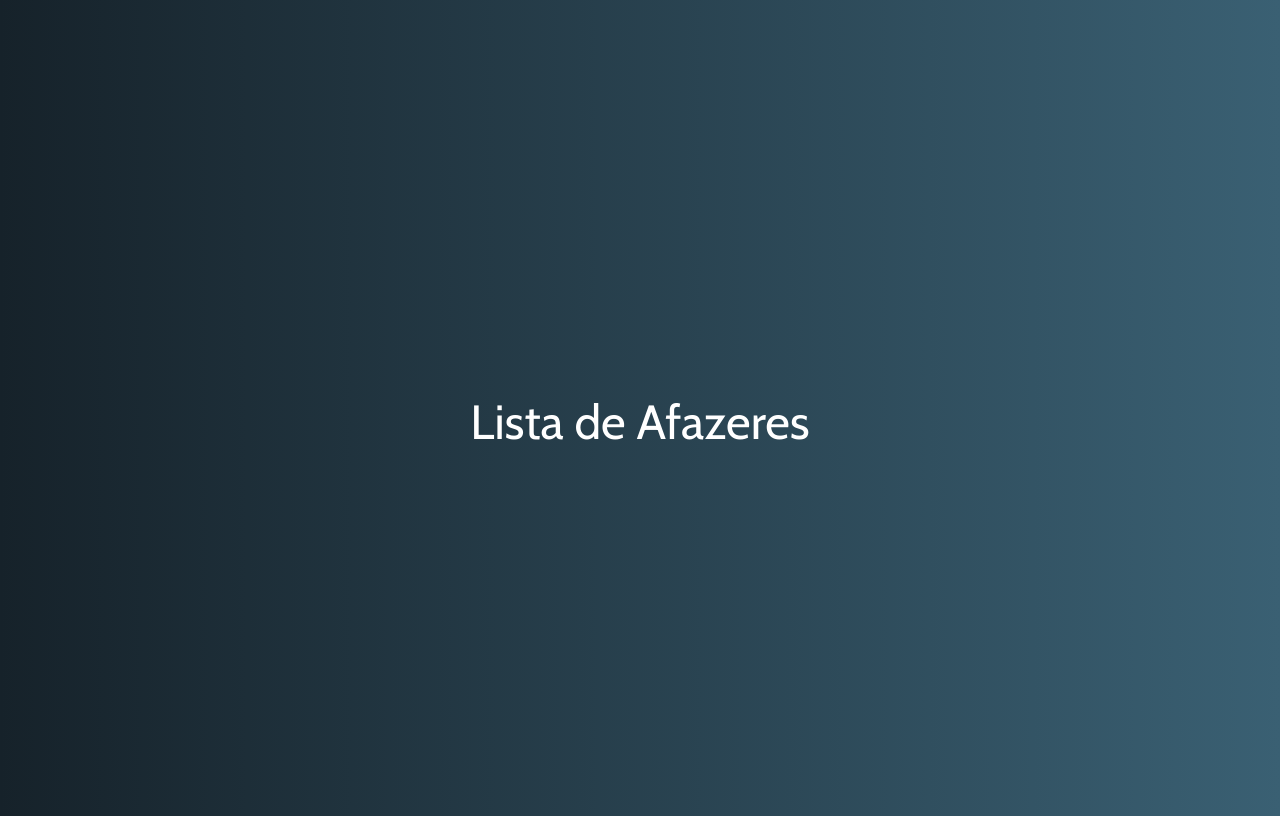
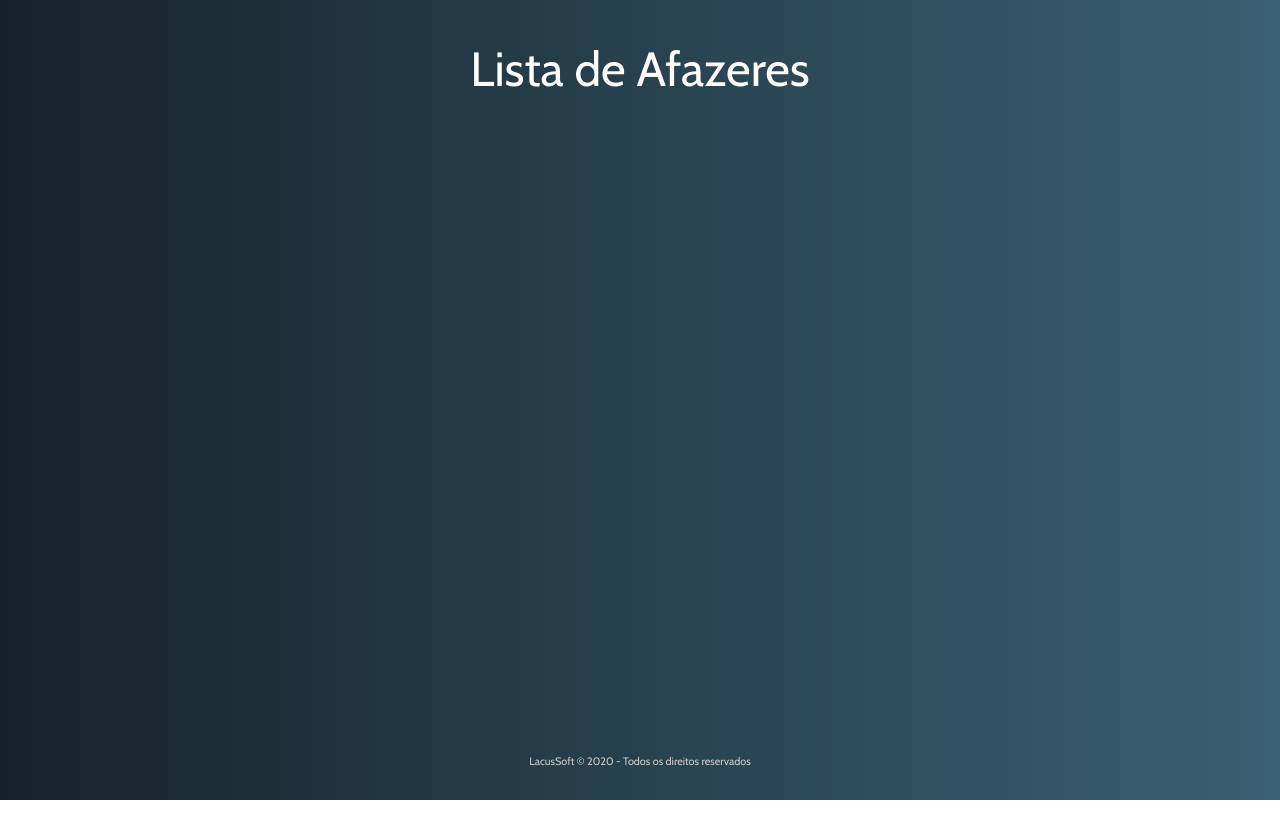
Before and after one commit to juliolmuller/studying-vuejs, a Vue app: page / in a window 1280 px wide. Built offline with nearby package versions, Linux system fonts and the light colour scheme.

Commit message:
Defined application overall layout

```diff
--- a/src/App.vue
+++ b/src/App.vue
@@ -1,11 +1,27 @@
 <template>
   <div id="app">
-    <h1>Lista de Afazeres</h1>
+    <header>
+      <h1>Lista de Afazeres</h1>
+    </header>
+    <main>
+
+      <!-- TODO: other components -->
+      <div style="flex: 1 0 auto;"></div>
+
+    </main>
+    <footer>
+      <small>LacusSoft &copy; 2020 - Todos os direitos reservados</small>
+    </footer>
   </div>
 </template>
 
 <script>
-export default {}
+export default {
+
+  data() {
+    return {}
+  },
+}
 </script>
 
 <style>
@@ -18,17 +34,34 @@ body {
 }
 
 #app {
+  height: 95vh;
   display: flex;
-  flex: 1;
   flex-direction: column;
   justify-content: center;
   align-items: center;
-  height: 100vh;
 }
 
-#app h1 {
+#app > header {
+  flex-shrink: 0;
+}
+
+#app > header > h1 {
   margin-bottom: 5px;
   font-weight: 300;
   font-size: 3rem;
 }
+
+#app > main {
+  flex: 1 0 auto;
+  width: 100%;
+  max-width: 1200px;
+  display: flex;
+  flex-direction: column;
+}
+
+#app > footer {
+  flex-shrink: 0;
+  color: #ccc;
+  font-size: small;
+}
 </style>
```
